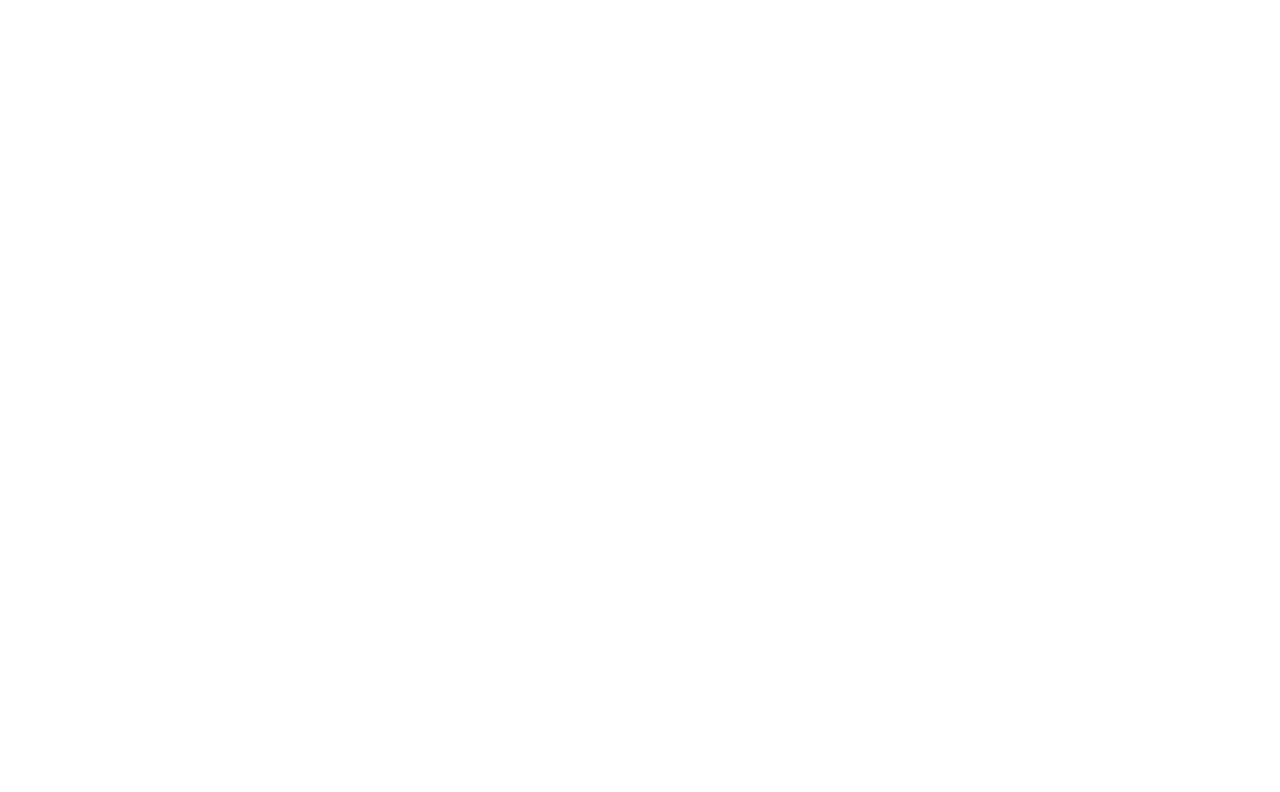
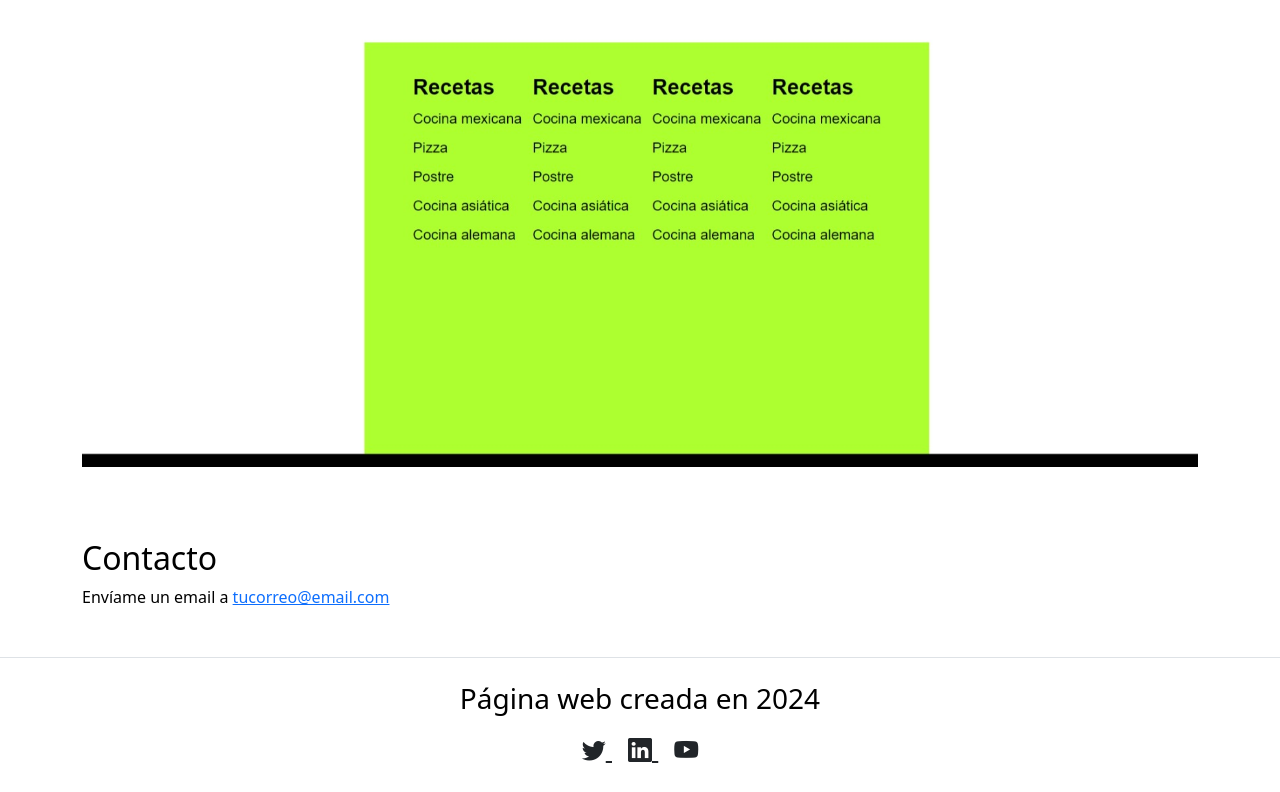
Before and after one commit to CH4a0/PortfolioP, a React (Vite) app in the folder portfolioP/: page / in a window 1280 px wide. Shown: the part 4630-5422 px from the top of the page. Before the commit the page ends 3301 px from the top, so only its background shows below. Built offline with nearby package versions, Linux system fonts and the light colour scheme.

Commit message:
Se añade footer y redes sociales y un link de libreria bootstrap

```diff
--- a/portfolioP/index.html
+++ b/portfolioP/index.html
@@ -3,6 +3,7 @@
   <head>
     <meta charset="UTF-8" />
     <link rel="icon" type="image/svg+xml" href="/vite.svg" />
+    <link href="https://cdn.jsdelivr.net/npm/bootstrap-icons/font/bootstrap-icons.css" rel="stylesheet"/>
 
     <meta name="viewport" content="width=device-width, initial-scale=1.0" />
     <title>Vite + React + TS</title>
--- a/portfolioP/src/App.tsx
+++ b/portfolioP/src/App.tsx
@@ -165,15 +165,28 @@
                 </tr>
               </tbody>
             </table>
+            <img src="/Plantilla.jpeg" alt="Plantilla" className="img-fluid mb-4" />
           </div>
         </section>
-
         <section id="contact" className="mb-5">
           <h2>Contacto</h2>
           <p>Envíame un email a <a href="mailto:tucorreo@email.com">tucorreo@email.com</a></p>
         </section>
       </Container>
+      <footer className="text-center py-4 border-top mt-5">
+        <h3 className="mb-3">Página web creada en 2024</h3>
+        <a href="#" className="me-3 text-dark fs-4">
+          <i className="bi bi-twitter"></i> {/* Ícono de Twitter */}
+        </a>
+        <a href="#" className="me-3 text-dark fs-4">
+          <i className="bi bi-linkedin"></i> {/* Ícono de LinkedIn */}
+        </a>
+        <a href="#" className="text-dark fs-4">
+          <i className="bi bi-youtube"></i> {/* Ícono de YouTube */}
+        </a>
+      </footer>
     </div>
+
   );
 }
 
```
